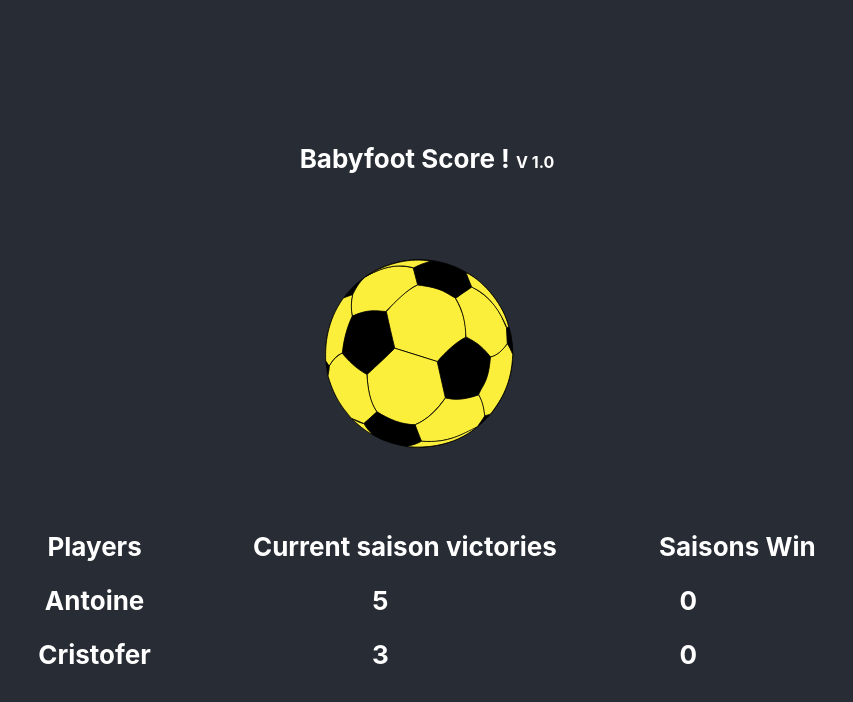
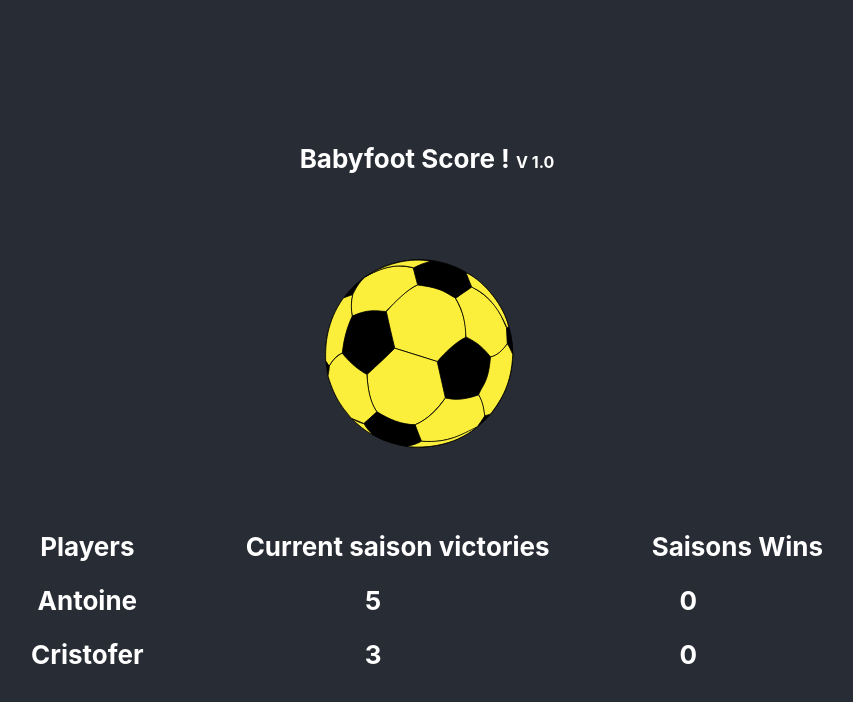
Before and after one commit to CristoDuisant/babyfootScore, a React (Create React App) app: page / in a window 1280 px wide. Shown: the top 702 px of the page, without its empty margins (213-1066 px from the left). Built offline with nearby package versions, Linux system fonts and the light colour scheme.

Commit message:
new label

```diff
--- a/src/App.js
+++ b/src/App.js
@@ -33,7 +33,7 @@ const App = props => (
                 style={{ paddingLeft: "50px", paddingBottom: "20px" }}
                 scope="col"
               >
-                Saisons Win
+                Saisons Wins
               </th>
             </tr>
 
```
